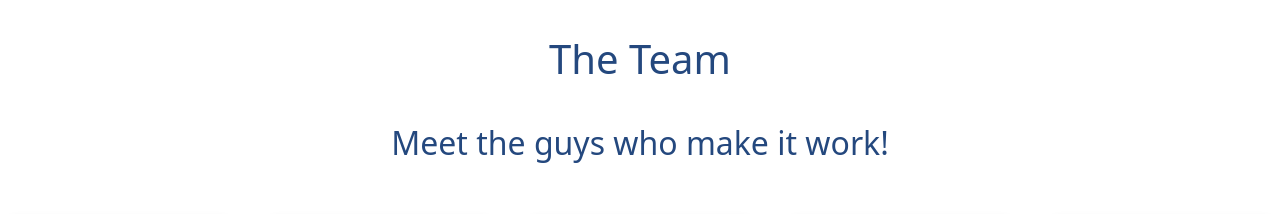
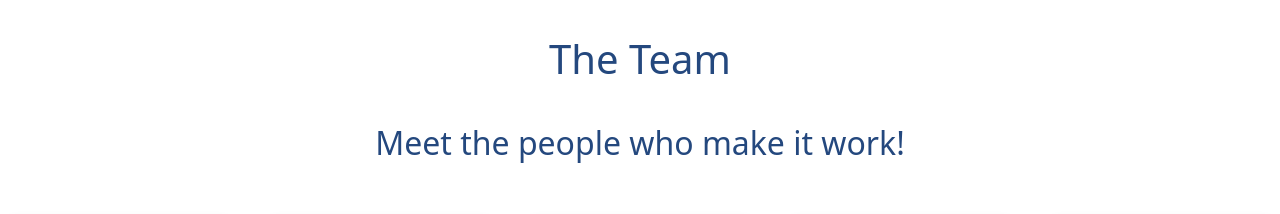
Before and after one commit to hrik2001/psoc2022-landing, a Next.js app: page / in a window 1280 px wide. Shown: the part 2960-3174 px from the top of the page. Built offline with nearby package versions, Linux system fonts and the light colour scheme.

Commit message:
Update team.jsx

```diff
--- a/components/team.jsx
+++ b/components/team.jsx
@@ -25,7 +25,9 @@ const Team = () => {
         <div className={styles.container}>
             <h1 className={styles.title}>The Team</h1>
             <hr />
-            <h2 className={styles.subtitle}>Meet the guys who make it work!</h2>
+            <h2 className={styles.subtitle}>
+                Meet the people who make it work!
+            </h2>
             <Row className={styles.card_container}>
                 {team.map((item) => (
                     <Col className={styles.col}>
```
